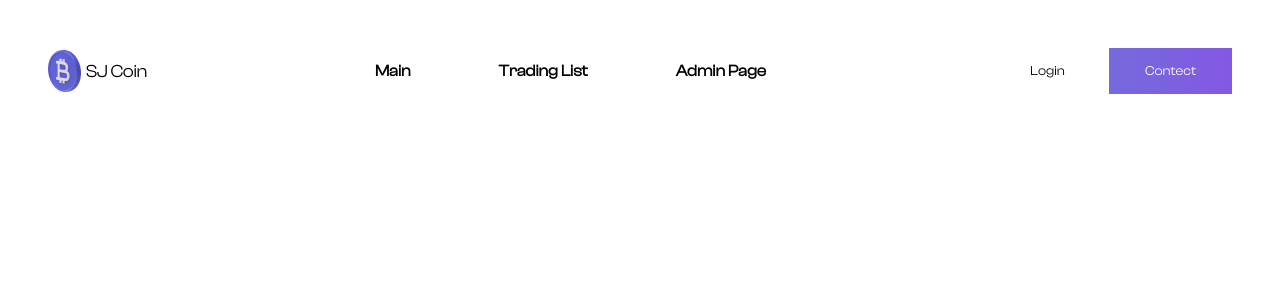
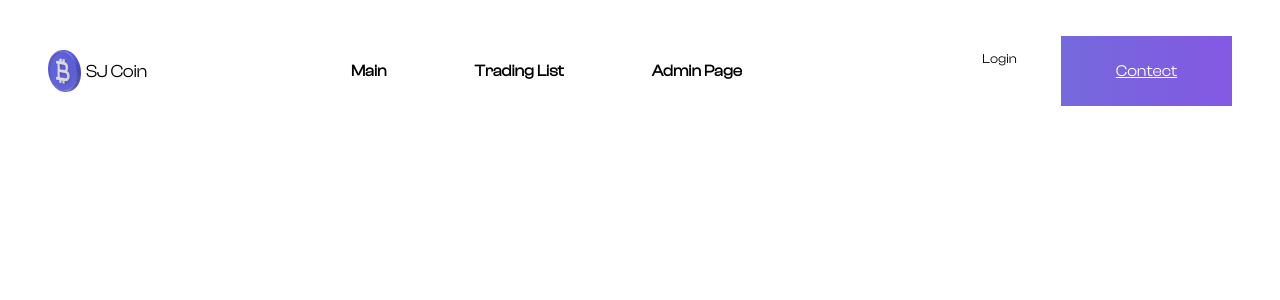
Before and after one commit to LeeSeungjae00/coin-front-end, a React (Create React App) app: page /contect in a window 1280 px wide. Shown: the top 300 px of the page. Built offline with nearby package versions, Linux system fonts and the light colour scheme.

Commit message:
[ADD]header 에 contect 링크 추가

```diff
--- a/src/components/header/header.tsx
+++ b/src/components/header/header.tsx
@@ -16,7 +16,7 @@ export default function Header() {
             </menu>
             <div className={styles.navButton}>
                 <button className={`${styles.button} ${styles.basic}`}>Login</button>
-                <button className={`${styles.button} ${styles.colorful}`}>Contect</button>
+                <Link to="/contect" className={`${styles.button} ${styles.colorful}`}>Contect</Link>
             </div>
         </div>
     )
```
